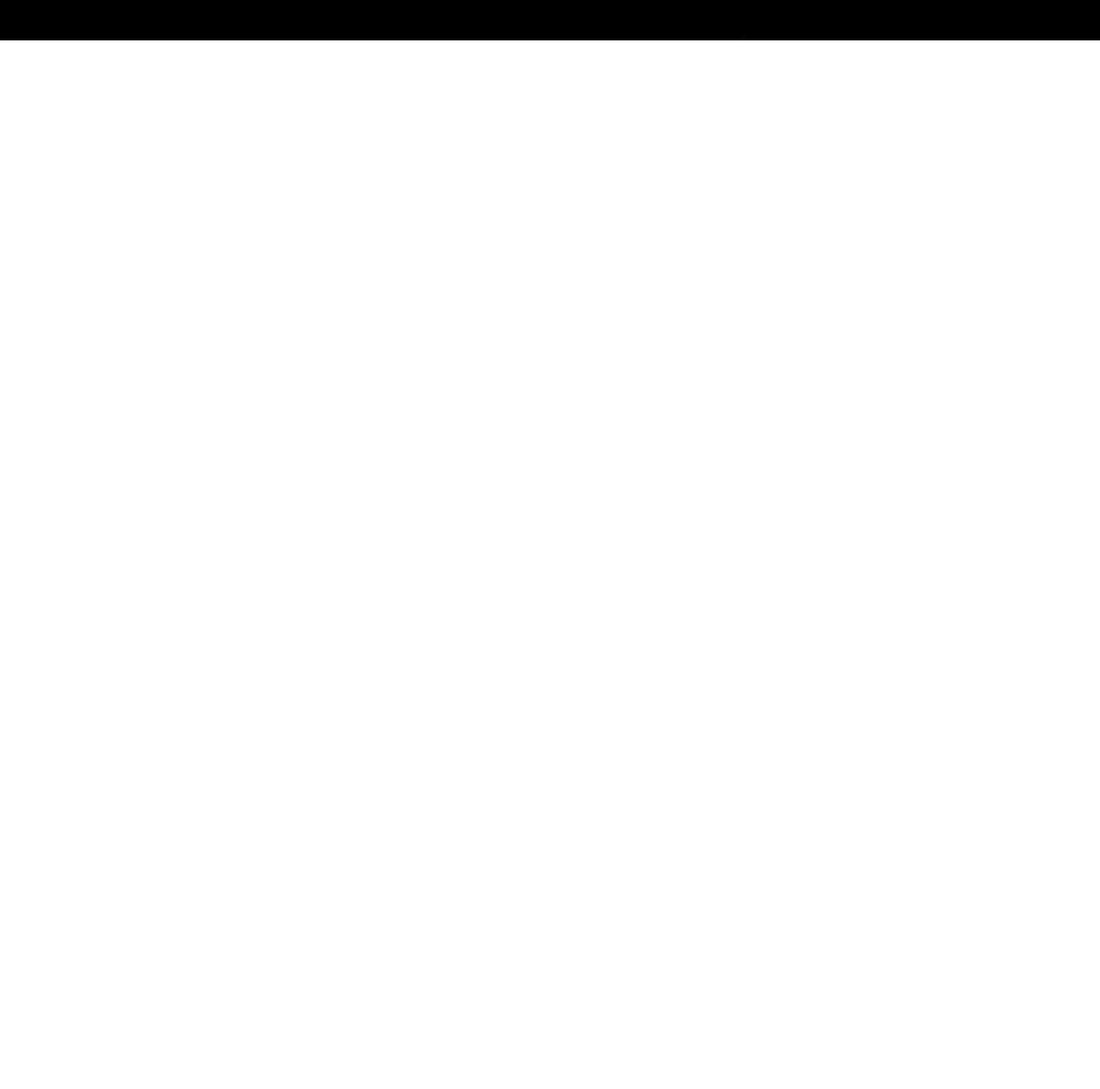
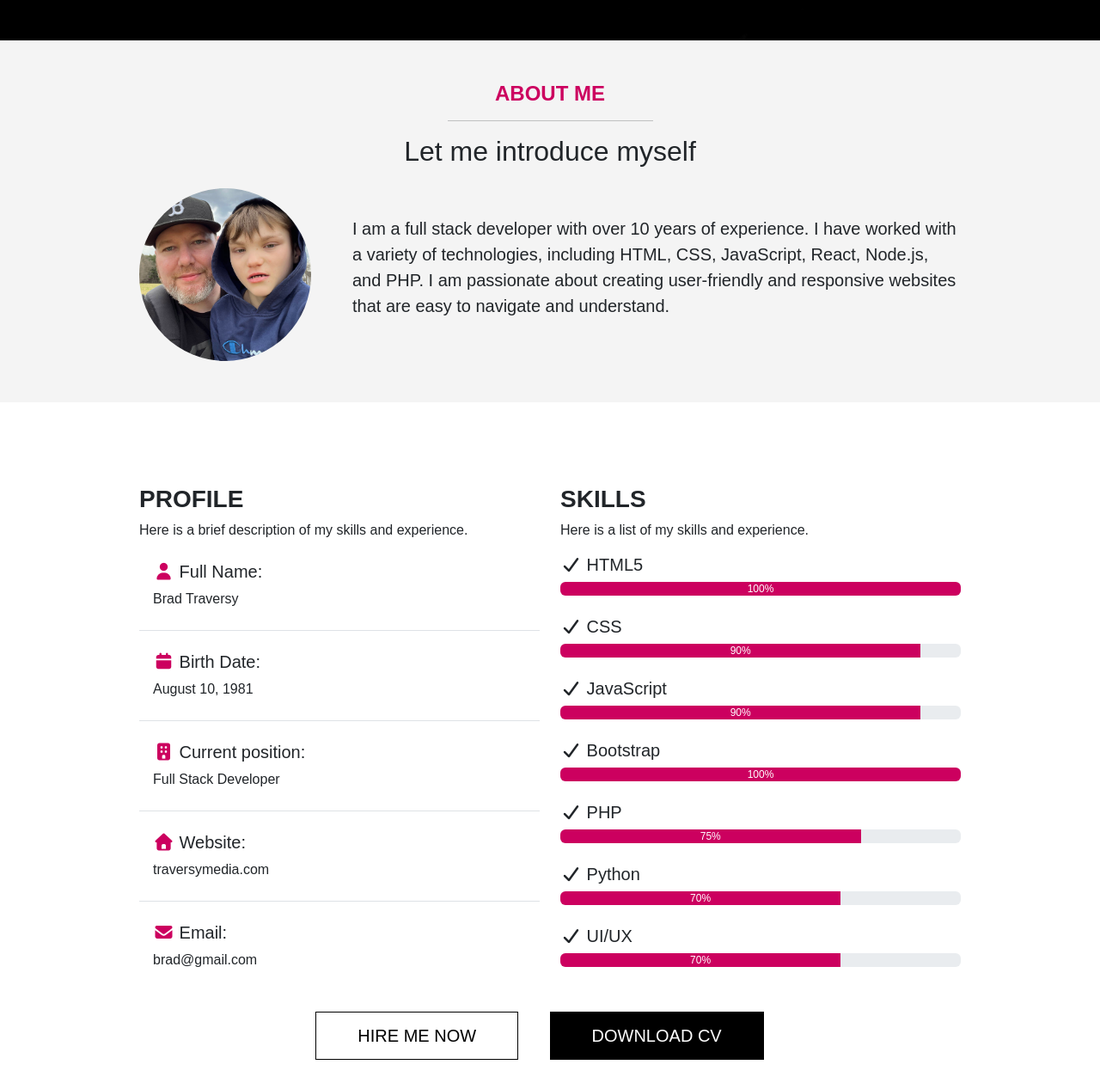
Before and after one commit to s-khodjaev/012_portfolio, a website: page index.html in a window 1280 px wide. Shown: the part 753-2020 px from the top of the page at 86% size. Before the commit the page ends 800 px from the top, so only its background shows below. Drawn offline with Linux system fonts and the light colour scheme; some packages are replaced by stand-ins of ours; a script that the page names is missing.

Commit message:
add about, skills section

```diff
--- a/index.html
+++ b/index.html
@@ -21,9 +21,7 @@
         class="text-container position-relative d-flex flex-column justify-content-center align-items-center h-100"
       >
         <h5 class="text-primary fs-3 fw-bold text-uppercase">Hello, World</h5>
-        <h1 id="typing-text" class="display-1 fw-bold text-white">
-          I am Brad Traversy
-        </h1>
+        <h1 id="typing-text" class="display-1 fw-bold text-white"></h1>
 
         <p class="roles text-white text-uppercase fs-4">
           <span>Full Stack Developer |</span>
@@ -61,6 +59,169 @@
       </div>
     </header>
 
+    <!-- About -->
+    <section id="about" class="about bg-light py-5">
+      <div class="container">
+        <div class="text-center">
+          <h4 class="text-uppercase fw-bold text-primary">About Me</h4>
+          <hr class="w-25 mx-auto" />
+          <h2 class="mb-4">Let me introduce myself</h2>
+        </div>
+        <div class="about-content d-flex gap-5 align-items-center h-100">
+          <img
+            src="img/brad.jpg"
+            alt=""
+            class="about-img img-fluid rounded-circle"
+          />
+          <p class="lead">
+            I am a full stack developer with over 10 years of experience. I have
+            worked with a variety of technologies, including HTML, CSS,
+            JavaScript, React, Node.js, and PHP. I am passionate about creating
+            user-friendly and responsive websites that are easy to navigate and
+            understand.
+          </p>
+        </div>
+      </div>
+    </section>
+
+    <!-- Profile & Skills -->
+    <section class="profile my-6">
+      <div class="container">
+        <div class="row">
+          <div class="col-md-6">
+            <h3 class="text-uppercase fw-bold">Profile</h3>
+            <p>Here is a brief description of my skills and experience.</p>
+            <ul class="list-group list-group-flush">
+              <li class="list-group-item mb-3">
+                <h5 class="text-transform">
+                  <i class="fas fa-user text-primary"></i> Full Name:
+                </h5>
+                <p>Brad Traversy</p>
+              </li>
+              <li class="list-group-item mb-3">
+                <h5 class="text-transform">
+                  <i class="fas fa-calendar text-primary"></i> Birth Date:
+                </h5>
+                <p>August 10, 1981</p>
+              </li>
+              <li class="list-group-item mb-3">
+                <h5 class="text-transform">
+                  <i class="fas fa-building text-primary"></i> Current position:
+                </h5>
+                <p>Full Stack Developer</p>
+              </li>
+              <li class="list-group-item mb-3">
+                <h5 class="text-transform">
+                  <i class="fas fa-home text-primary"></i> Website:
+                </h5>
+                <p>traversymedia.com</p>
+              </li>
+              <li class="list-group-item mb-3">
+                <h5 class="text-transform">
+                  <i class="fas fa-envelope text-primary"></i> Email:
+                </h5>
+                <p>brad@gmail.com</p>
+              </li>
+            </ul>
+          </div>
+          <div class="col-md-6">
+            <h3 class="text-uppercase fw-bold">Skills</h3>
+            <p>Here is a list of my skills and experience.</p>
+            <h5><i class="fas fa-check"></i> HTML5</h5>
+            <div
+              class="progress mb-4"
+              role="progressbar"
+              aria-valuenow="100"
+              aria-valuemin="0"
+              aria-valuemax="100"
+            >
+              <div class="progress-bar" style="width: 100%">100%</div>
+            </div>
+
+            <h5><i class="fas fa-check"></i> CSS</h5>
+            <div
+              class="progress mb-4"
+              role="progressbar"
+              aria-valuenow="90"
+              aria-valuemin="0"
+              aria-valuemax="100"
+            >
+              <div class="progress-bar" style="width: 90%">90%</div>
+            </div>
+
+            <h5><i class="fas fa-check"></i> JavaScript</h5>
+            <div
+              class="progress mb-4"
+              role="progressbar"
+              aria-valuenow="90"
+              aria-valuemin="0"
+              aria-valuemax="100"
+            >
+              <div class="progress-bar" style="width: 90%">90%</div>
+            </div>
+
+            <h5><i class="fas fa-check"></i> Bootstrap</h5>
+            <div
+              class="progress mb-4"
+              role="progressbar"
+              aria-valuenow="100"
+              aria-valuemin="0"
+              aria-valuemax="100"
+            >
+              <div class="progress-bar" style="width: 100%">100%</div>
+            </div>
+
+            <h5><i class="fas fa-check"></i> PHP</h5>
+            <div
+              class="progress mb-4"
+              role="progressbar"
+              aria-valuenow="75"
+              aria-valuemin="0"
+              aria-valuemax="100"
+            >
+              <div class="progress-bar" style="width: 75%">75%</div>
+            </div>
+
+            <h5><i class="fas fa-check"></i> Python</h5>
+            <div
+              class="progress mb-4"
+              role="progressbar"
+              aria-valuenow="70"
+              aria-valuemin="0"
+              aria-valuemax="100"
+            >
+              <div class="progress-bar" style="width: 70%">70%</div>
+            </div>
+
+            <h5><i class="fas fa-check"></i> UI/UX</h5>
+            <div
+              class="progress mb-4"
+              role="progressbar"
+              aria-valuenow="70"
+              aria-valuemin="0"
+              aria-valuemax="100"
+            >
+              <div class="progress-bar" style="width: 70%">70%</div>
+            </div>
+          </div>
+          <div class="row text-center">
+            <div class="col-12">
+              <a
+                href="#"
+                class="btn btn-outline-dark btn-lg text-uppercase px-5 mx-3 my-2"
+                >Hire Me Now</a
+              >
+              <a
+                href="#"
+                class="btn btn-dark btn-lg text-uppercase px-5 mx-3 my-2"
+                >Download CV</a
+              >
+            </div>
+          </div>
+        </div>
+      </div>
+    </section>
+
     <script src="js/bootstrap.bundle.min.js"></script>
     <script src="js/lightbox.min.js"></script>
     <script src="js/script.js"></script>
--- a/js/script.js
+++ b/js/script.js
@@ -0,0 +1,17 @@
+function runTypingEffect() {
+  const text = 'I am Brad Traversy';
+  const typingElement = document.getElementById('typing-text');
+  const typingDelay = 100;
+
+  typeText(text, typingElement, typingDelay);
+}
+
+function typeText(text, typingElement, typingDelay) {
+  for (let i = 0; i < text.length; i++) {
+    setTimeout(() => {
+      typingElement.textContent += text.charAt(i);
+    }, typingDelay * i);
+  }
+}
+
+document.addEventListener('DOMContentLoaded', runTypingEffect);
--- a/scss/main.scss
+++ b/scss/main.scss
@@ -25,6 +25,10 @@
   bottom: 50px;
 }
 
+.about-img {
+  width: 200px;
+}
+
 @media (max-width: 767px) {
   .header .social i {
     font-size: 30px;
@@ -33,4 +37,8 @@
   .header .roles {
     font-size: 18px !important;
   }
+
+  .about-content {
+    flex-direction: column;
+  }
 }
```
Also changed, not shown: css/main.css, 1 other file.
